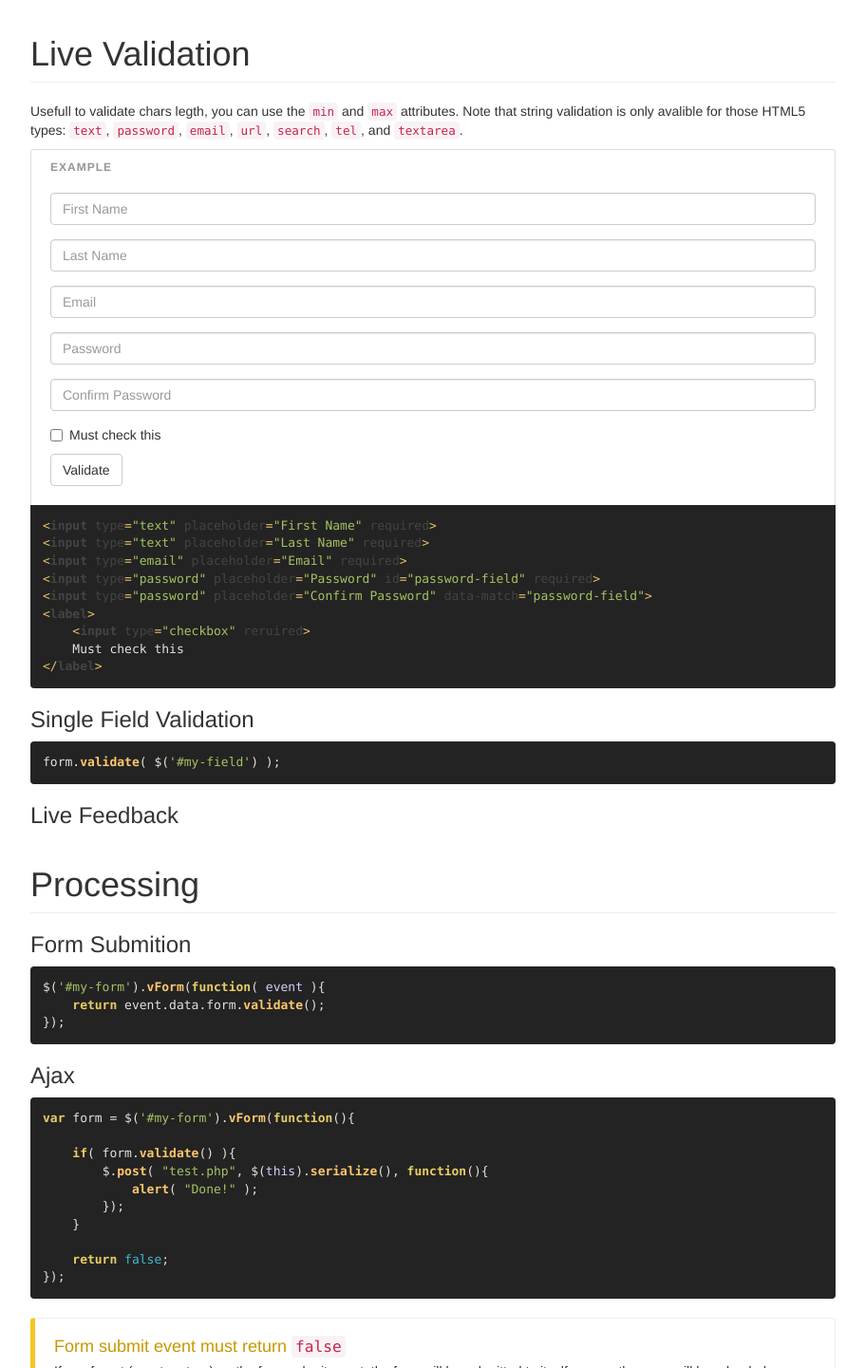
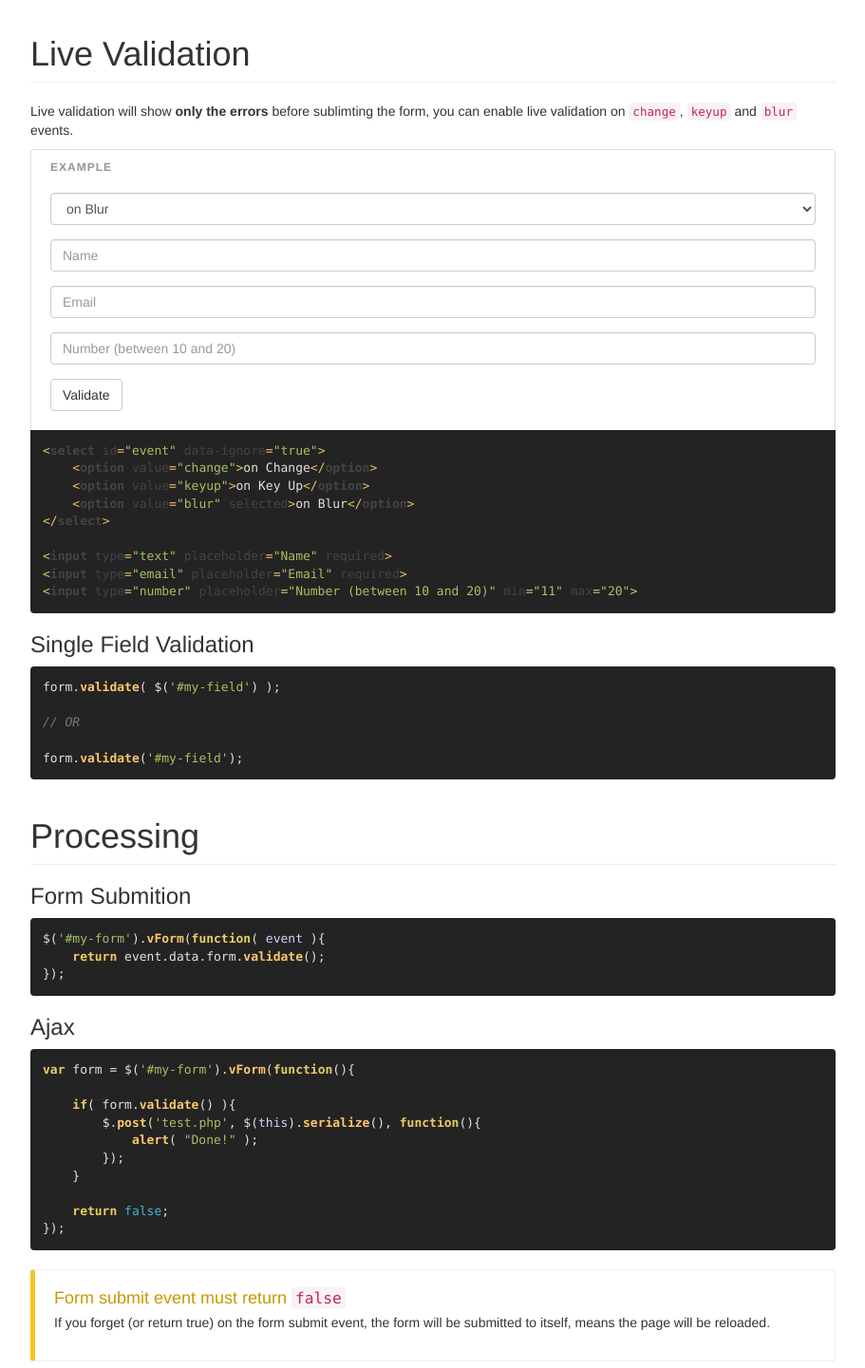
Before and after one commit to shapiromichael/vForm, a website: page docs/index.html in a window 1280 px wide. Shown: the part 10187-11628 px from the top of the page at 95% size, without its empty margins (38-949 px from the left). Drawn offline with nearby package versions, Linux system fonts and the light colour scheme.

Commit message:
Updated live validation

```diff
--- a/docs/index.html
+++ b/docs/index.html
@@ -998,7 +998,7 @@ var form = $('form').vForm({
         var lang = $('#lang').val();
         return data[lang][key];
     }
-}, function(){
+}, function(e){
     form.validate();
     return false;
 });</code></pre>
@@ -1007,47 +1007,46 @@ var form = $('form').vForm({
 				</div>
 
 				<h1 id="live" class="page-header">Live Validation</h1>
-				<p>Usefull to validate chars legth, you can use the <code>min</code> and <code>max</code> attributes. Note that string validation is only avalible for those HTML5 types: <code>text</code>, <code>password</code>, <code>email</code>, <code>url</code>, <code>search</code>, <code>tel</code>, and <code>textarea</code>.</p>
+				<p>Live validation will show <b>only the errors</b> before sublimting the form, you can enable live validation on <code>change</code>, <code>keyup</code> and <code>blur</code> events.</p>
 				<div class="example">
 					<form novalidate="novalidate" id="example-18">
 						<div class="form-group">
-							<input type="text" class="form-control" placeholder="First Name" required>
-						</div>
-						<div class="form-group">
-							<input type="text" class="form-control" placeholder="Last Name" required>
+							<select class="form-control" id="example-18-event" data-ignore="true">
+								<option value="change">on Change</option>
+								<option value="keyup">on Key Up</option>
+								<option value="blur" selected>on Blur</option>
+							</select>
+						</div>
+						<div class="form-group">
+							<input type="text" class="form-control" placeholder="Name" required>
 						</div>
 						<div class="form-group">
 							<input type="email" class="form-control" placeholder="Email" required>
 						</div>
 						<div class="form-group">
-							<input type="password" class="form-control" placeholder="Password" id="example-14-password-field" required>
-						</div>
-						<div class="form-group">
-							<input type="password" class="form-control" placeholder="Confirm Password" data-match="example-14-password-field">
-						</div>
-						<div class="checkbox">
-								<label>
-									<input type="checkbox" required>
-									Must check this
-								</label>
-							</div>
-						<button type="submit" class="btn btn-default">Validate</button>
-					</form>
-				</div>
-				<pre class="example"><code class="html">&lt;input type="text" placeholder="First Name" required&gt;
-&lt;input type="text" placeholder="Last Name" required&gt;
+							<input type="number" class="form-control" placeholder="Number (between 10 and 20)" min="11" max="20">
+						</div>
+						<button type="submit" class="btn btn-default">Validate</button>
+					</form>
+				</div>
+				<pre class="example"><code class="html">&lt;select id="event" data-ignore="true"&gt;
+    &lt;option value="change"&gt;on Change&lt;/option&gt;
+    &lt;option value="keyup"&gt;on Key Up&lt;/option&gt;
+    &lt;option value="blur" selected&gt;on Blur&lt;/option&gt;
+&lt;/select&gt;
+
+&lt;input type="text" placeholder="Name" required&gt;
 &lt;input type="email" placeholder="Email" required&gt;
-&lt;input type="password" placeholder="Password" id="password-field" required&gt;
-&lt;input type="password" placeholder="Confirm Password" data-match="password-field"&gt;
-&lt;label&gt;
-    &lt;input type="checkbox" reruired&gt;
-    Must check this
-&lt;/label&gt;</code></pre>
+&lt;input type="number" placeholder="Number (between 10 and 20)" min="11" max="20"&gt;
+</code></pre>
 
 				<h3 id="live-single">Single Field Validation</h3>
-				<pre><code class="javascript">form.validate( $('#my-field') );</code></pre>
-
-				<h3 id="live-feedback">Live Feedback</h3>
+				<pre><code class="javascript">form.validate( $('#my-field') );
+
+// OR
+
+form.validate('#my-field');
+</code></pre>
 
 				<h1 id="processing" class="page-header">Processing</h1>
 
@@ -1060,7 +1059,7 @@ var form = $('form').vForm({
 				<pre><code class="javascript">var form = $('#my-form').vForm(function(){
 
     if( form.validate() ){
-        $.post( "test.php", $(this).serialize(), function(){
+        $.post('test.php', $(this).serialize(), function(){
             alert( "Done!" );
         });
     }
@@ -1604,7 +1603,6 @@ var form = $('form').vForm({
 							<a href="#live">Live Validation</a>
 							<ul class="nav">
 								<li><a href="#live-single">Single Field Validation</a></li>
-								<li><a href="#live-feedback">Live Feedback</a></li>
 							</ul>
 						</li>
 						<li>
@@ -1698,7 +1696,7 @@ var form = $('form').vForm({
   m=s.getElementsByTagName(o)[0];a.async=1;a.src=g;m.parentNode.insertBefore(a,m)
   })(window,document,'script','//www.google-analytics.com/analytics.js','ga');
 
-  ga('create', 'UA-60173413-1', 'auto');
+  ga('create', 'UA-17810881-1', 'auto');
   ga('send', 'pageview');
 
 </script>
--- a/docs/script.js
+++ b/docs/script.js
@@ -17,11 +17,15 @@ var Demo = {
 				enabled: true
 			},
 			onBegin: function(fields) {
-
 				var $form = $(fields[0]).parents('form');
 
-				$form.find('.form-feedback, .form-control-feedback, .form-control-feedback-inline').remove();
-				$form.find('.has-error, .has-success').removeClass('has-error has-success');
+				$form.find('.form-feedback').remove();
+
+				$.each(fields, function() {
+					$(this).parents('.form-group').removeClass('has-error has-feedback has-success');
+					$(this).parents('.form-group').find('.form-control-feedback, .form-control-feedback-inline').remove();
+					$(this).removeClass('has-error has-success');
+				});
 
 				return true;
 			},
@@ -257,7 +261,7 @@ var Demo = {
 
 		// Example 18 - Live Validation
 		var example18 = $('#example-18').vForm($.extend({}, options, {
-			live: 'keyup'
+			live: 'blur'
 		}), function() {
 			example18.validate();
 			ga('send', 'event', 'Examples', 'Live Validation', example18.status());
--- a/src/vform.js
+++ b/src/vform.js
@@ -45,9 +45,9 @@
 			__.errors = [];
 
 			// Single field validation mode
-			if (options instanceof jQuery && options.size() === 1) {
-				if (_form.on('begin', options) && _form.on('before', options)) {
-					return _form.process(options);
+			if ((options instanceof jQuery && options.size() === 1) || (typeof options === 'string' && $(options).size === 1)) {
+				if (_form.on('begin', $(options)) && _form.on('before', $(options))) {
+					return (_form.process($(options))) ? _form.on('success') : _form.on('fail');
 				}
 			} else {
 
@@ -226,9 +226,20 @@
 				__.defaults.fields = _form.set.fields(__.defaults.fields);
 
 				// Live validation
-				__.defaults.live = __.defaults.live.toLowerCase();
-				__.defaults.live = (__.defaults.live === 'change' || __.defaults.live === 'keyup' || __.defaults.live === 'blur') ? __.defaults.live : '' ;
+				switch (__.defaults.live.toLowerCase()) {
+					case 'change': case 'keyup':  case 'blur':
+						__.defaults.live = __.defaults.live.toLowerCase();
+						break;
+					case 'onchange': case 'onkeyup': case 'onblur':
+						__.defaults.live = __.defaults.live.substring(2).toLowerCase();
+						break;
+					default:
+						__.defaults.live = '';
+						break;
+				}
+
 				if (__.defaults.live) {
+					__.params = $.extend({}, __.defaults, options);
 					__.defaults.fields.on(__.defaults.live, function() {
 						_this.validate($(this));
 					});
@@ -571,7 +582,7 @@
 				return isValid;
 			},
 			error: function($this, key, attribute) {
-				if (__.params.error.enabled) {
+				if (__.params.error && __.params.error.enabled) {
 
 					var msg = '';
 
@@ -579,13 +590,13 @@
 					if (key === '!') {
 						msg = attribute;
 					} else if ($this.data(attribute + '-error-msg')) {
-						msg = $this.data(attribute + '-error-msg');
+						msg = $this.data(attribute + '-error-msg') || '';
 					} else if ($this.data('error-msg')) {
-						msg = $this.data('error-msg');
+						msg = $this.data('error-msg') || '';
 					} else if (__.params.error.messages[ key ]) {
-						msg = __.params.error.messages[ key ];
+						msg = __.params.error.messages[ key ] || '';
 					} else {
-						msg = __.params.error.messages.invalid;
+						msg = __.params.error.messages.invalid || '';
 					}
 
 					// Fire the error message event
@@ -598,7 +609,7 @@
 				}
 			},
 			feedback: function($this) {
-				if (__.params.feedback.enabled) {
+				if (__.params.feedback && __.params.feedback.enabled) {
 					_form.on('validFeedback', $this);
 				}
 			}
@@ -620,9 +631,7 @@
 					fields: 'input, textarea, select'
 				}, options) : { fields: 'input, textarea, select' };
 
-			if (typeof params.fields === 'string' || params.fields instanceof String) {
-				params.fields = $(params.fields, $this);
-			} else if (params.fields instanceof jQuery) {
+			if (typeof params.fields === 'string' || params.fields instanceof String || params.fields instanceof jQuery) {
 				params.fields = $(params.fields, $this);
 			}
 
```
Also changed, not shown: dist/vform.js, dist/vform.min.js.
